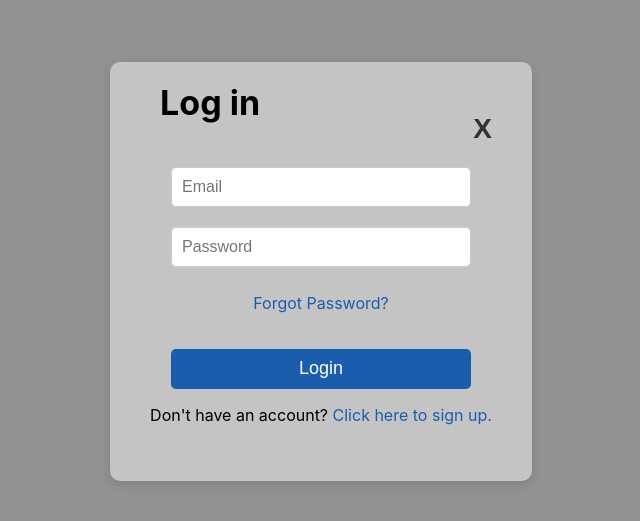
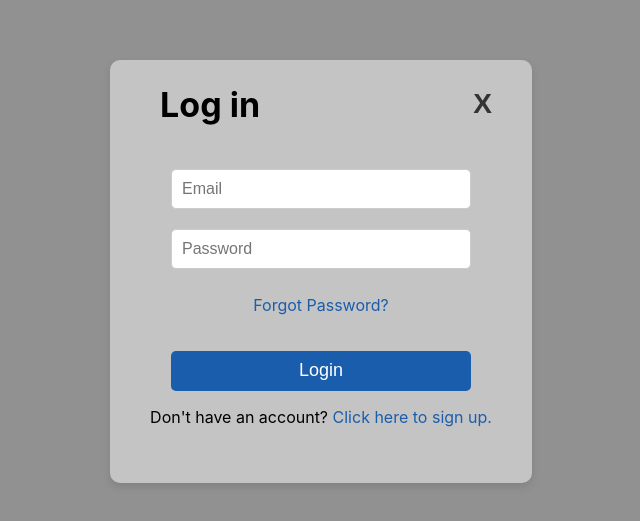
Before and after one commit to Kirifer/its-atttendance-system, a React (Create React App) app in the folder client/: page /login in a window 1280 px wide. Shown: the part 129-650 px from the top of the page, without its empty margins (319-959 px from the left). Built offline with nearby package versions, Linux system fonts and the light colour scheme; no server answers.

Commit message:
update: login page aligned text

```diff
--- a/client/src/styles/Login.css
+++ b/client/src/styles/Login.css
@@ -17,6 +17,7 @@
 .top-box-header {
   display: flex;
   align-items: center;
+  margin-top: -50px;
   justify-content: space-between; /* pushes X to the right */
   width: 100%; /* or a fixed width */
   padding: 0 10px;
@@ -41,6 +42,7 @@
   box-sizing: border-box;
 }
 
+/* Texts */
 .link-text {
   color: #1a5dac;
   cursor: pointer;
@@ -48,11 +50,29 @@
 }
 
 .login-text {
-  margin-top: -20px;
+  /* margin-top: -20px; */
   font-size: 34px;
   font-weight: bolder;
   color: #000000;
   text-align: center;
+}
+
+/* Buttons */
+.close-btn {
+  background: none;
+  border: none;
+  font-size: 28px;
+  font-weight: bold;
+  /* margin-top: -20px; */
+  cursor: pointer;
+  color: #333;
+  padding: 5px 10px;
+  transition: 0.2s ease;
+}
+
+.close-btn:hover {
+  color: red;
+  transform: scale(1.1);
 }
 
 .login-button {
@@ -66,20 +86,3 @@
   font-size: 18px;
   cursor: pointer;
 }
-
-/* Buttons */
-.close-btn {
-  background: none;
-  border: none;
-  font-size: 28px;
-  font-weight: bold;
-  cursor: pointer;
-  color: #333;
-  padding: 5px 10px;
-  transition: 0.2s ease;
-}
-
-.close-btn:hover {
-  color: red;
-  transform: scale(1.1);
-}
```
